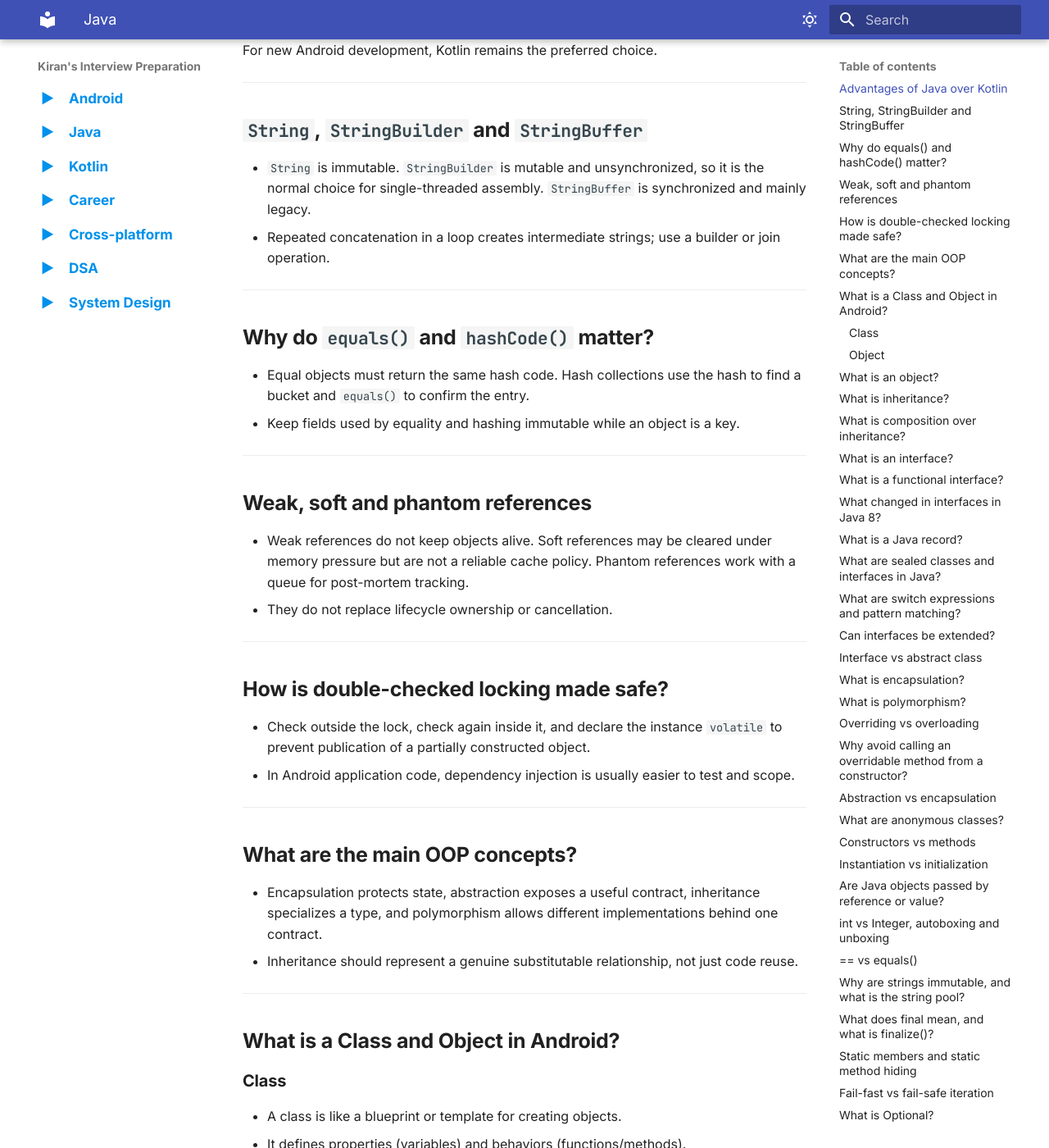
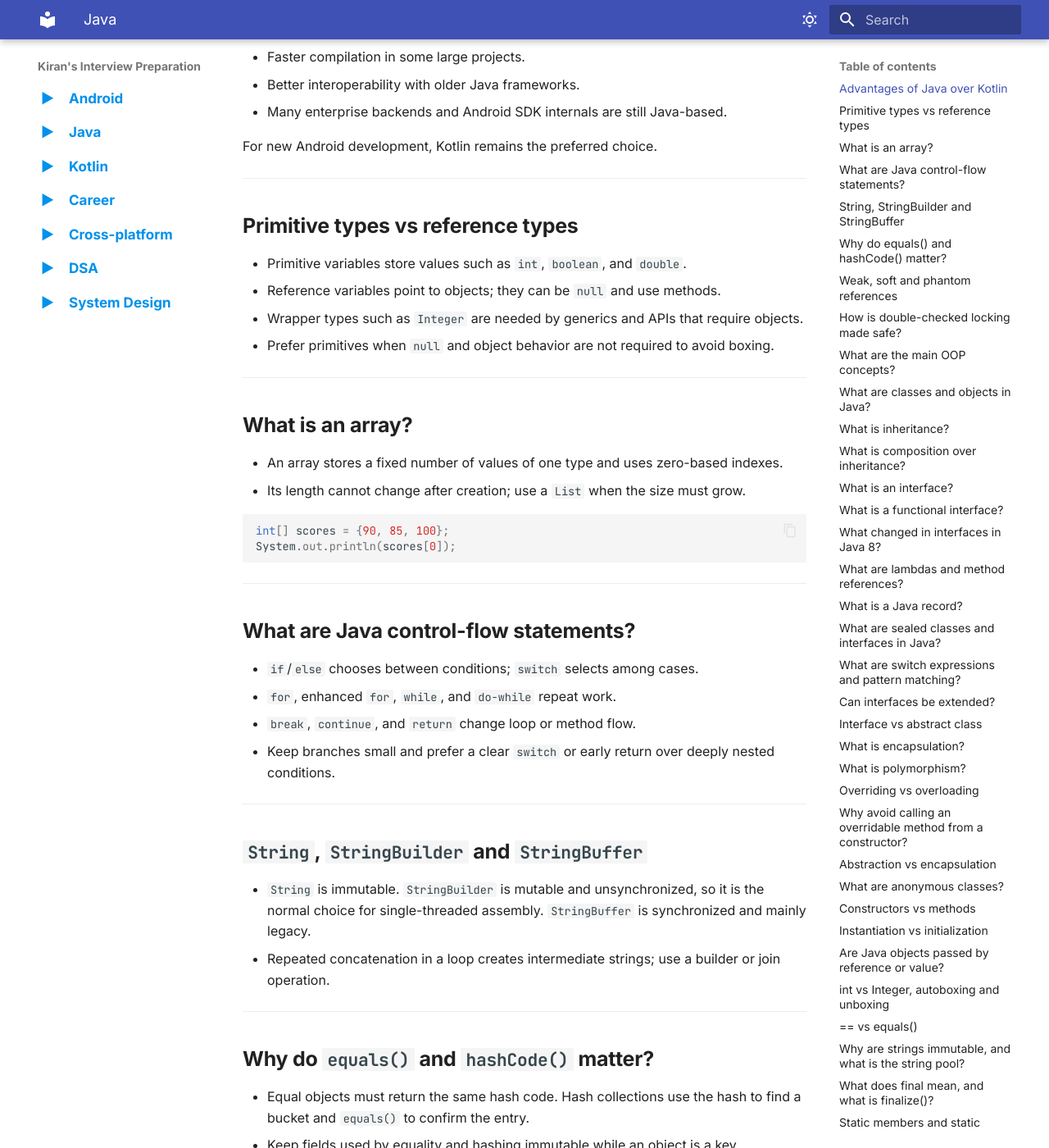
Before and after one commit to Kiran7007/Interview-Preparation, an MkDocs documentation site: the page built from docs/java.md, in a window 1280 px wide and 1400 px high, scrolled down 399 px. Shown: the whole window at 82% size. Built offline with MkDocs 1.6.1 and Material for MkDocs 9.7.7, drawn with Linux system fonts in a browser that asks for light colours; some of the changed text lies outside the part shown.

Commit message:
Updated question set

````diff
--- a/docs/java.md
+++ b/docs/java.md
@@ -1,4 +1,6 @@
 # Java Language and OOP
+
+> Oracle's classic Java tutorial targets JDK 8. Use current Java API documentation for newer language and library features, and verify Android toolchain support before using them.
 
 ## Advantages of Java over Kotlin
 
@@ -11,6 +13,36 @@
 - Many enterprise backends and Android SDK internals are still Java-based.
 
 For new Android development, Kotlin remains the preferred choice.
+
+---
+
+## Primitive types vs reference types
+
+- Primitive variables store values such as `int`, `boolean`, and `double`.
+- Reference variables point to objects; they can be `null` and use methods.
+- Wrapper types such as `Integer` are needed by generics and APIs that require objects.
+- Prefer primitives when `null` and object behavior are not required to avoid boxing.
+
+---
+
+## What is an array?
+
+- An array stores a fixed number of values of one type and uses zero-based indexes.
+- Its length cannot change after creation; use a `List` when the size must grow.
+
+```java
+int[] scores = {90, 85, 100};
+System.out.println(scores[0]);
+```
+
+---
+
+## What are Java control-flow statements?
+
+- `if`/`else` chooses between conditions; `switch` selects among cases.
+- `for`, enhanced `for`, `while`, and `do-while` repeat work.
+- `break`, `continue`, and `return` change loop or method flow.
+- Keep branches small and prefer a clear `switch` or early return over deeply nested conditions.
 
 ---
 
@@ -49,20 +81,11 @@
 
 ---
 
-## What is a Class and Object in Android?
+## What are classes and objects in Java?
 
-### Class
-
-- A class is like a blueprint or template for creating objects.
-- It defines properties (variables) and behaviors (functions/methods).
-- In Android (Kotlin/Java), you use classes to structure your app.
-- A class does not occupy memory by itself until an object is created.
-
-### Object
-
-- An object is a real instance of a class.
-- It occupies memory and can use the properties and methods defined in the class.
-- You can create multiple objects from the same class, each with different data.
+- A class is a blueprint that defines state and behavior.
+- An object is a runtime instance of that class with its own identity and state.
+- Multiple objects can come from one class and hold different values.
 
 ```java
 class User {
@@ -75,12 +98,6 @@
 
 User user = new User("Asha");
 ```
-
----
-
-## What is an object?
-
-- An object is a runtime instance with identity, state, and behavior defined by its class.
 
 ---
 
@@ -109,7 +126,9 @@
 
 ## What is an interface?
 
-- An interface defines a contract that classes can implement. It cannot be instantiated, and a class can implement multiple interfaces. A marker interface has no abstract methods and communicates capability or metadata.
+- An interface defines a contract that classes can implement; it is not instantiated directly.
+- A class can implement multiple interfaces, while it can extend only one class.
+- A marker interface has no methods and communicates a capability or metadata.
 
 ---
 
@@ -128,6 +147,17 @@
 
 - Default methods let existing implementations inherit new behavior, helping evolve interfaces compatibly. Static interface methods belong to the interface and are not overridden.
 - Conflicting default methods from two interfaces must be resolved by the implementing class.
+
+---
+
+## What are lambdas and method references?
+
+- A lambda is a short implementation of a functional interface.
+- A method reference reuses an existing method with the same compatible signature.
+
+```java
+Predicate<String> empty = String::isEmpty;
+```
 
 ---
 
@@ -417,6 +447,15 @@
 
 ---
 
+## What are `Queue`, `Deque`, and `PriorityQueue`?
+
+- `Queue` models items waiting to be processed, usually in FIFO order.
+- `Deque` supports adding and removing from both ends; `ArrayDeque` is a common stack or queue choice.
+- `PriorityQueue` returns the highest-priority element according to its ordering, not insertion order.
+- None of these are automatically safe for concurrent access; choose a concurrent queue when needed.
+
+---
+
 ## What are Java Streams?
 
 - A Stream is a pipeline for processing elements from a source.
@@ -536,8 +575,8 @@
 
 ## What is externalization?
 
-- `Externalizable` gives a class explicit control over serialized state through `writeExternal` and `readExternal`.
-- It shifts compatibility, validation, and security responsibility to the developer, so explicit schemas are often clearer.
+- `Externalizable` is a legacy serialization API that gives a class explicit control through `writeExternal` and `readExternal`.
+- It shifts compatibility, validation, and security responsibility to the developer; explicit schemas are usually clearer.
 
 ---
 
@@ -619,8 +658,8 @@
 
 ## What does `synchronized` mean?
 
-- It provides mutual exclusion through a monitor and visibility around lock acquisition and release. Only one thread can hold that monitor at a time.
-- Keep critical sections small and use consistent lock ordering.
+- It locks a monitor, allowing one thread at a time through the protected section and establishing visibility at lock boundaries.
+- Keep the section small; use `Lock` when timed or interruptible acquisition is required.
 
 ---
 
@@ -726,43 +765,58 @@
 
 ---
 
-## Singleton vs Object in Kotlin?
+## What is a Java Singleton, and why should it be used carefully?
 
-Kotlin `object` is a language-supported singleton and is initialized safely when first accessed. A Java Singleton requires explicit construction and visibility rules. Both should be used carefully because global state hides dependencies and complicates tests.
+- A Singleton exposes one shared instance, but global state hides dependencies and complicates tests.
+- Prefer dependency injection when the object has business state or external dependencies.
+- If a Singleton is necessary, an enum is a concise, serialization-safe option.
 
-```kotlin
-object Analytics {
-    fun track(event: String) = Unit
+```java
+enum Analytics {
+    INSTANCE;
+
+    void track(String event) { }
 }
 ```
 
 ---
 
-## Decorator vs Inheritance?
+## Decorator vs inheritance
 
 Inheritance changes behavior through a fixed class hierarchy. A Decorator wraps an object and adds behavior at runtime, so decorators can be combined without creating a subclass for every combination.
 
-```kotlin
+```java
 interface Repository {
-    fun load(): String
+    String load();
 }
 
-class LoggingRepository(
-    private val delegate: Repository
-) : Repository {
-    override fun load(): String = delegate.load().also { println("loaded") }
+class LoggingRepository implements Repository {
+    private final Repository delegate;
+
+    LoggingRepository(Repository delegate) {
+        this.delegate = delegate;
+    }
+
+    @Override
+    public String load() {
+        String value = delegate.load();
+        System.out.println("loaded");
+        return value;
+    }
 }
 ```
 
 ---
 
-## Observer vs Flow?
+## What is the Observer pattern?
 
-Observer is a notification pattern in which observers receive updates from a subject. Kotlin `Flow` represents asynchronous streams and supports operators, cancellation, and structured collection. Use lifecycle-aware collection on Android.
+- The subject keeps a list of observers and notifies them when its state changes.
+- It is useful for one-to-many notifications, but careless observers can cause leaks or unexpected update order.
+- Use explicit lifecycle ownership and unregister observers when they are no longer needed. Kotlin `Flow` belongs in the Kotlin section.
 
-```kotlin
-val updates: Flow<String> = flow {
-    emit("ready")
+```java
+interface Observer {
+    void onChanged(String value);
 }
 ```
 
````
